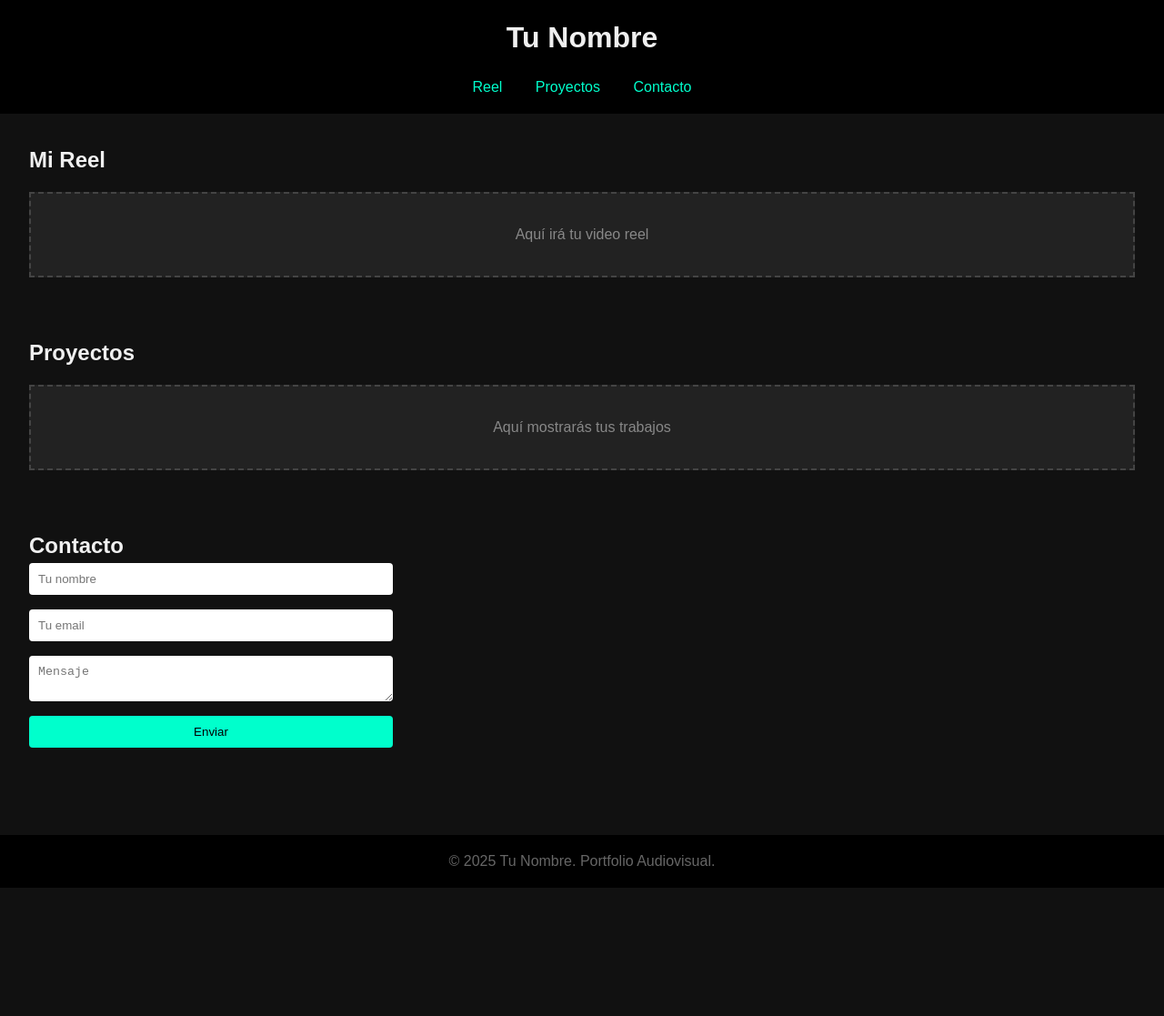
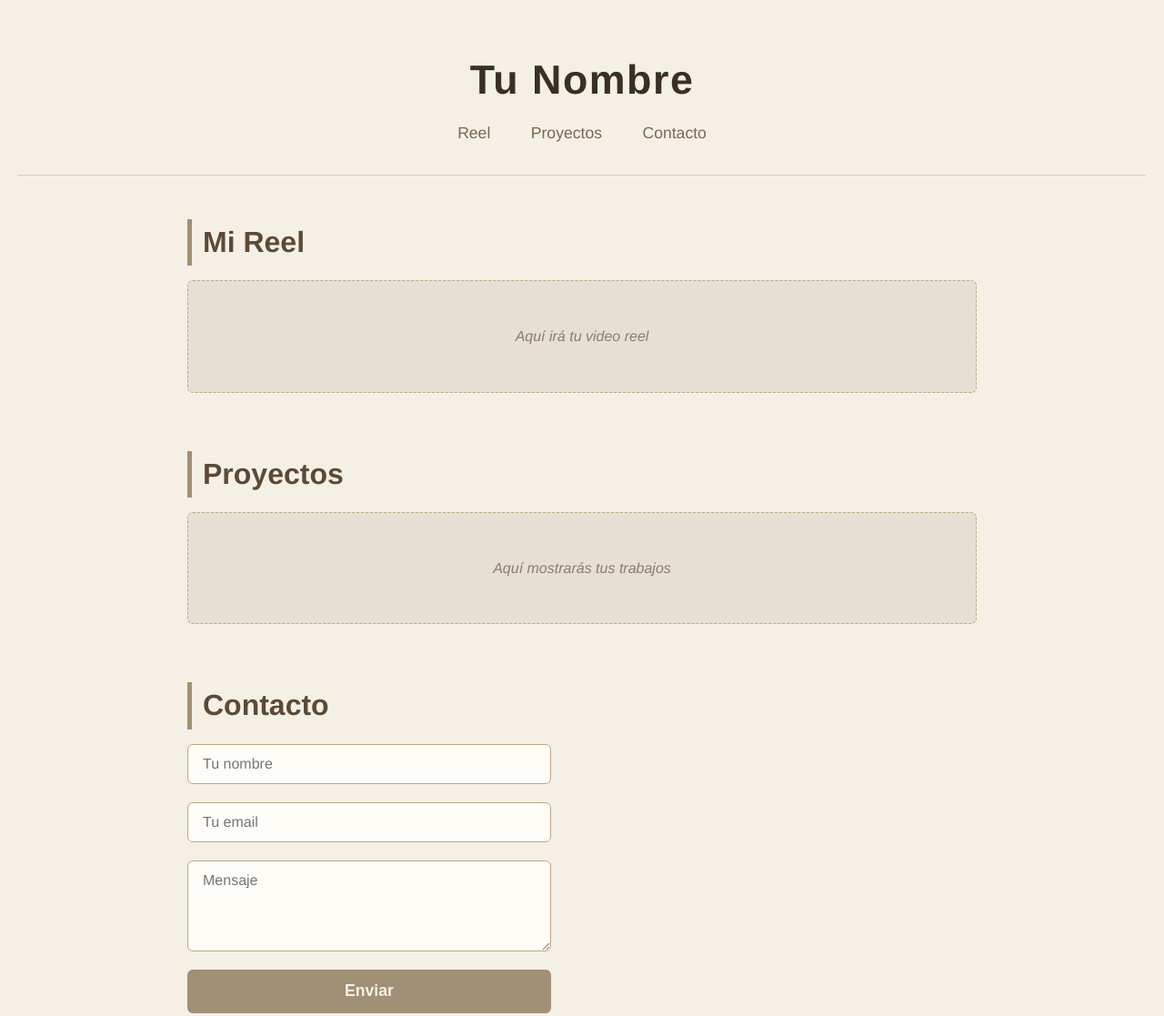
Before and after one commit to sofiblue3/por, a plain HTML site: page index.html in a window 1280 px wide. Shown: the top 1117 px of the page at 91% size. Before the commit the page ends 976 px from the top, so only its background shows below. Drawn offline with Linux system fonts and the light colour scheme.

Commit message:
Add files via upload

```diff
--- a/style.css
+++ b/style.css
@@ -1,82 +1,148 @@
+/* Reset básico */
 * {
   margin: 0;
   padding: 0;
   box-sizing: border-box;
 }
 
+/* Fuentes y colores base */
 body {
-  font-family: sans-serif;
-  background-color: #111;
-  color: #f0f0f0;
+  font-family: 'Helvetica Neue', Helvetica, Arial, sans-serif;
+  background-color: #f5f0e6; /* crema claro */
+  color: #4b3b2b; /* café oscuro */
   line-height: 1.6;
+  padding: 20px;
 }
 
+/* Header */
 header {
-  background: #000;
-  padding: 1em;
   text-align: center;
+  padding: 2rem 1rem;
+  border-bottom: 1px solid #d9cbbf;
+  margin-bottom: 3rem;
 }
 
 header h1 {
-  margin-bottom: 0.5em;
+  font-weight: 700;
+  font-size: 2.8rem;
+  margin-bottom: 0.5rem;
+  letter-spacing: 1.5px;
+  color: #3b2f23; /* café un poco más oscuro */
 }
 
 nav a {
-  margin: 0 1em;
-  color: #00ffcc;
+  margin: 0 1.25rem;
   text-decoration: none;
+  color: #7a6650; /* café medio */
+  font-weight: 500;
+  font-size: 1.1rem;
+  transition: color 0.3s ease;
 }
 
 nav a:hover {
-  text-decoration: underline;
+  color: #a18f76; /* crema oscuro */
+  border-bottom: 2px solid #a18f76;
+  padding-bottom: 3px;
 }
 
+/* Main sections */
 main {
-  padding: 2em;
+  max-width: 900px;
+  margin: 0 auto;
+  padding: 0 1rem;
 }
 
 section {
-  margin-bottom: 4em;
+  margin-bottom: 4rem;
 }
 
-.placeholder {
-  background: #222;
-  border: 2px dashed #444;
-  padding: 2em;
-  text-align: center;
-  color: #888;
-  margin-top: 1em;
+section h2 {
+  font-weight: 600;
+  font-size: 2rem;
+  margin-bottom: 1rem;
+  border-left: 5px solid #a18f76;
+  padding-left: 0.75rem;
+  color: #5c4a36;
 }
 
+/* Placeholder styling */
+.placeholder {
+  background-color: #e6dfd4; /* crema suave */
+  border: 1.5px dashed #b9a983; /* café claro */
+  padding: 3rem 2rem;
+  text-align: center;
+  color: #8a7d6e;
+  font-style: italic;
+  border-radius: 6px;
+}
+
+/* Form */
 form {
+  max-width: 400px;
   display: flex;
   flex-direction: column;
-  gap: 1em;
-  max-width: 400px;
+  gap: 1.25rem;
 }
 
 input, textarea {
-  padding: 0.75em;
-  border: none;
-  border-radius: 4px;
+  padding: 0.75rem 1rem;
+  border: 1.5px solid #b9a983;
+  border-radius: 6px;
+  font-size: 1rem;
+  font-family: inherit;
+  color: #4b3b2b;
+  background-color: #fefcf7; /* crema muy clara */
+  transition: border-color 0.3s ease;
+}
+
+input:focus, textarea:focus {
+  outline: none;
+  border-color: #a18f76;
+}
+
+textarea {
+  min-height: 100px;
+  resize: vertical;
 }
 
 button {
-  background: #00ffcc;
-  color: #000;
-  padding: 0.75em;
+  background-color: #a18f76;
+  color: #f5f0e6;
+  padding: 0.85rem;
+  font-weight: 600;
+  font-size: 1.1rem;
   border: none;
-  border-radius: 4px;
+  border-radius: 6px;
   cursor: pointer;
+  transition: background-color 0.3s ease;
 }
 
 button:hover {
-  background: #00ddaa;
+  background-color: #7a6650;
 }
 
+/* Footer */
 footer {
   text-align: center;
-  padding: 1em;
-  background: #000;
-  color: #666;
+  padding: 2rem 1rem;
+  color: #7a6650;
+  border-top: 1px solid #d9cbbf;
+  font-size: 0.9rem;
+  font-style: italic;
 }
+
+/* Responsive */
+@media (max-width: 600px) {
+  nav a {
+    margin: 0 0.75rem;
+    font-size: 1rem;
+  }
+
+  header h1 {
+    font-size: 2rem;
+  }
+
+  section h2 {
+    font-size: 1.5rem;
+  }
+}
```
